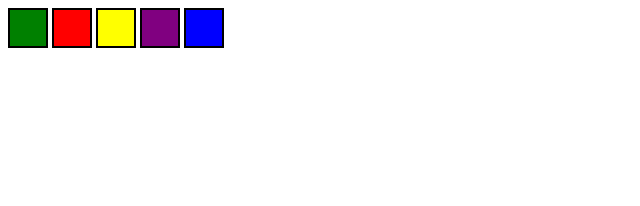
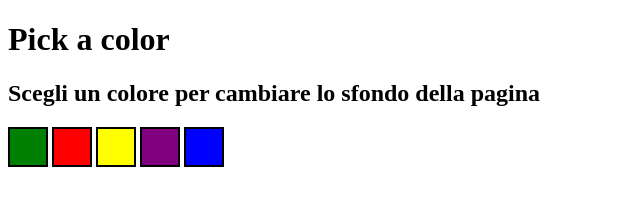
Before and after one commit to SamueleV99/esercizio, a plain HTML site: page index.html in a window 1280 px wide. Shown: the whole page, without its empty margins (0-640 px from the left). Drawn offline with Linux system fonts and the light colour scheme.

Commit message:
aggiornamento index.html

```diff
--- a/index.html
+++ b/index.html
@@ -50,6 +50,8 @@
     </style>
 </head>
 <body id="body">
+    <h1>Pick a color</h1>
+    <h2>Scegli un colore per cambiare lo sfondo della pagina</h2>
     <button
         href="#"
         id="green"></button>
```
